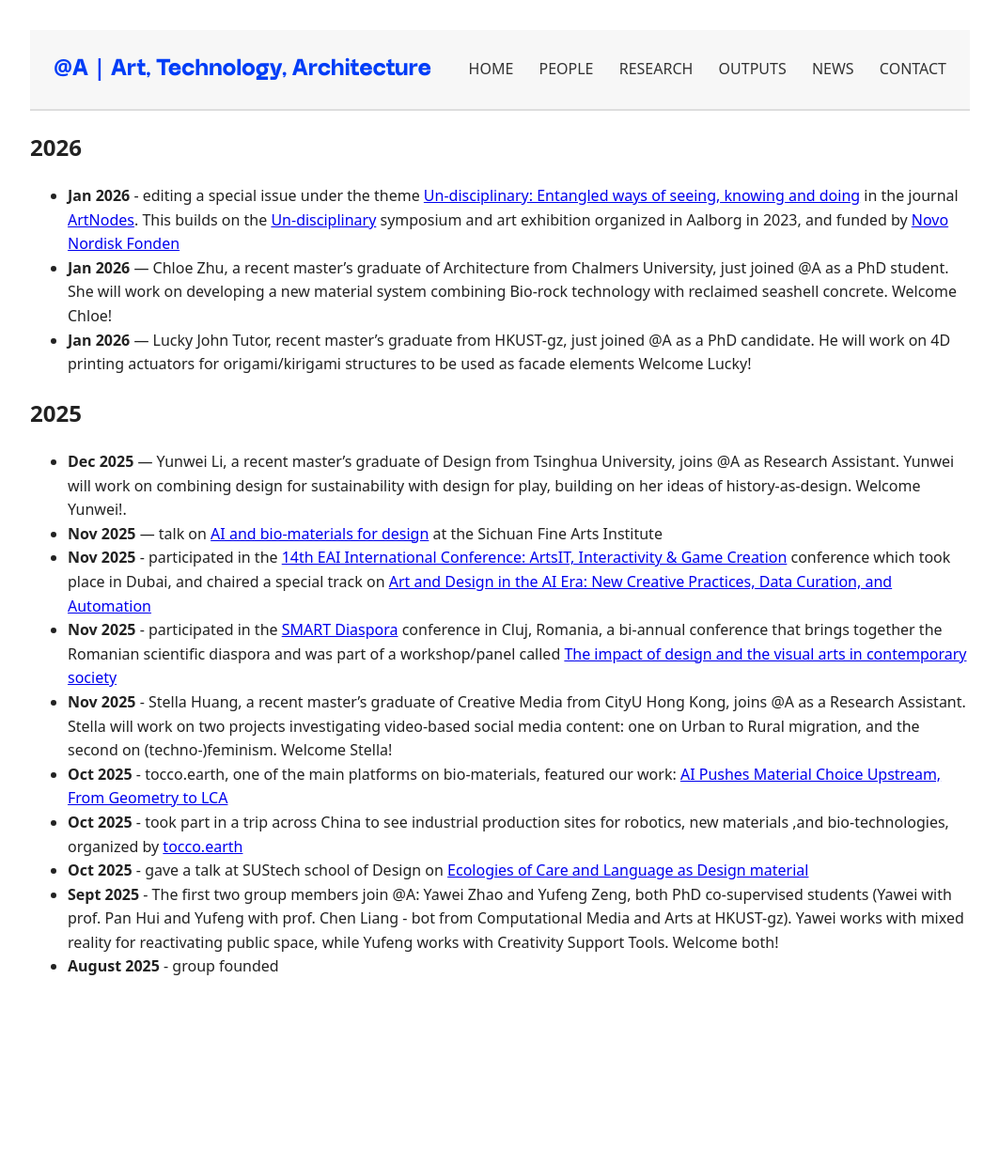
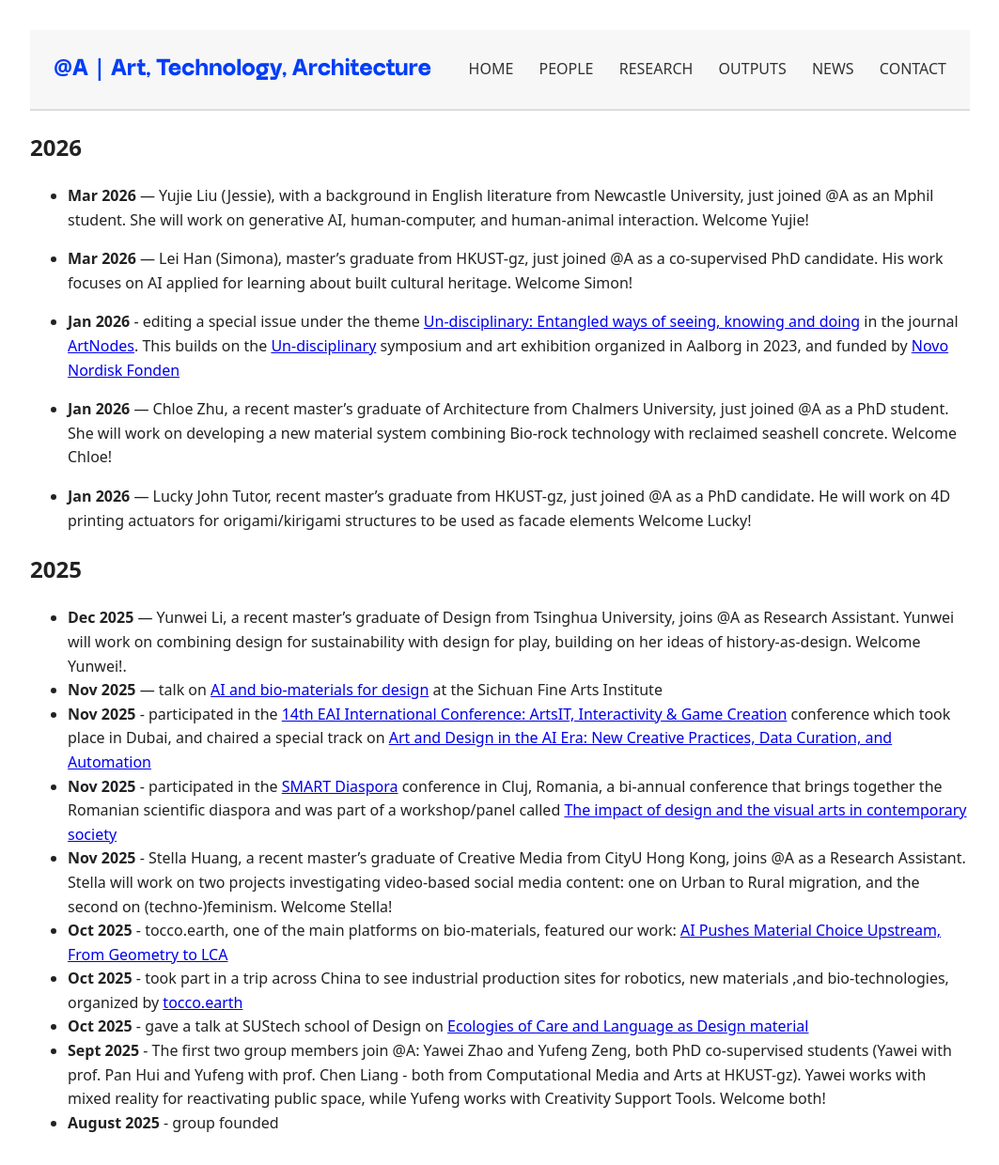
Before and after one commit to anqua/at-a, a Jekyll site: the page built from news.md, in a window 1280 px wide. Shown: the whole page at 94% size, without its empty margins (108-1171 px from the left). Built offline with Jekyll 4.4.1, drawn with Linux system fonts in a browser that asks for light colours; some web fonts are replaced; before the commit the page ends 1074 px from its top, so only the background shows below that.

Commit message:
Update news.md

```diff
--- a/news.md
+++ b/news.md
@@ -5,8 +5,14 @@ title: News
 
 ## 2026
 
+- **Mar 2026** — Yujie Liu (Jessie), with a background in English literature from Newcastle University, just joined @A as an Mphil student. She will work on generative AI, human-computer, and human-animal interaction. Welcome Yujie!
+
+- **Mar 2026** — Lei Han (Simona), master's graduate from HKUST-gz, just joined @A as a co-supervised PhD candidate. His work focuses on AI applied for learning about built cultural heritage. Welcome Simon!
+
 - **Jan 2026** - editing a special issue under the theme <a href="https://raco.cat/index.php/Artnodes/about/call-for-papers-no-disciplinari" target="_blank" rel="noopener">Un-disciplinary: Entangled ways of seeing, knowing and doing</a> in the journal <a href="https://raco.cat/index.php/Artnodes/about/" target="_blank" rel="noopener">ArtNodes</a>. This builds on the <a href="https://www.youtube.com/watch?v=m4Iat5GsrV0" target="_blank" rel="noopener">Un-disciplinary</a> symposium and art exhibition organized in Aalborg in 2023, and funded by <a href="https://novonordiskfonden.dk/en/" target="_blank" rel="noopener">Novo Nordisk Fonden</a>
+
 - **Jan 2026** — Chloe Zhu, a recent master's graduate of Architecture from Chalmers University, just joined @A as a PhD student. She will work on developing a new material system combining Bio-rock technology with reclaimed seashell concrete. Welcome Chloe!
+
 - **Jan 2026** — Lucky John Tutor, recent master's graduate from HKUST-gz, just joined @A as a PhD candidate. He will work on 4D printing actuators for origami/kirigami structures to be used as facade elements Welcome Lucky!
 
 ## 2025
@@ -19,5 +25,5 @@ title: News
 - **Oct 2025** - tocco.earth, one of the main platforms on bio-materials, featured our work: <a href="https://tocco.earth/article/ai-pushes-material-choice-upstream-from-geometry-to-lca" target="_blank" rel="noopener">AI Pushes Material Choice Upstream, From Geometry to LCA</a>
 - **Oct 2025** - took part in a trip across China to see industrial production sites for robotics, new materials ,and bio-technologies, organized by <a href="https://tocco.earth/" target="_blank" rel="noopener">tocco.earth</a>
 - **Oct 2025** - gave a talk at SUStech school of Design on <a href="https://www.linkedin.com/feed/update/urn:li:activity:7381562066630840320/" target="_blank" rel="noopener">Ecologies of Care and Language as Design material</a>
-- **Sept 2025** - The first two group members join @A: Yawei Zhao and Yufeng Zeng, both PhD co-supervised students (Yawei with prof. Pan Hui and Yufeng with prof. Chen Liang - bot from Computational Media and Arts at HKUST-gz). Yawei works with mixed reality for reactivating public space, while Yufeng works with Creativity Support Tools. Welcome both!
+- **Sept 2025** - The first two group members join @A: Yawei Zhao and Yufeng Zeng, both PhD co-supervised students (Yawei with prof. Pan Hui and Yufeng with prof. Chen Liang - both from Computational Media and Arts at HKUST-gz). Yawei works with mixed reality for reactivating public space, while Yufeng works with Creativity Support Tools. Welcome both!
 - **August 2025** - group founded
```
